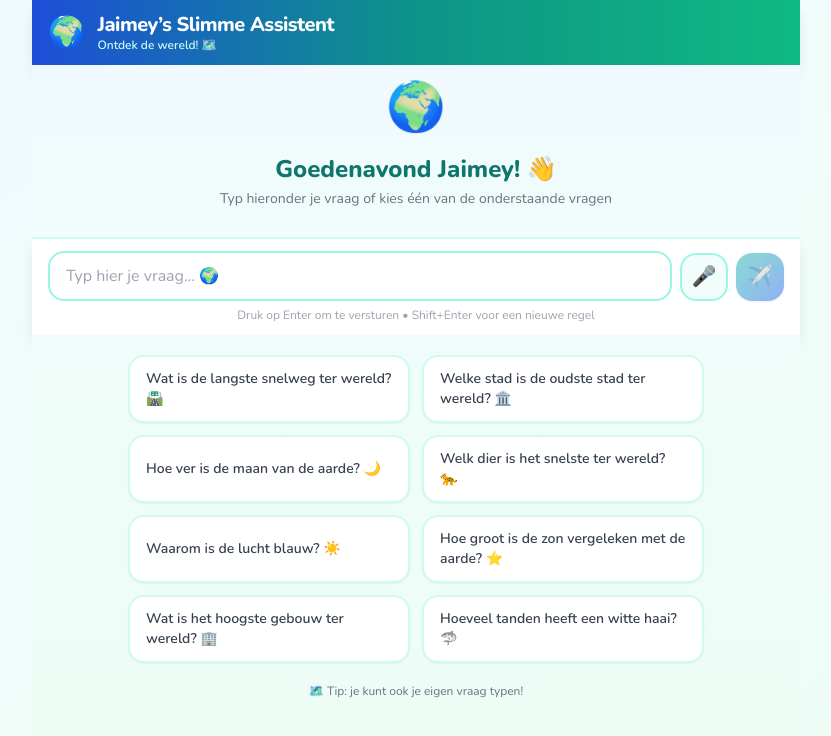
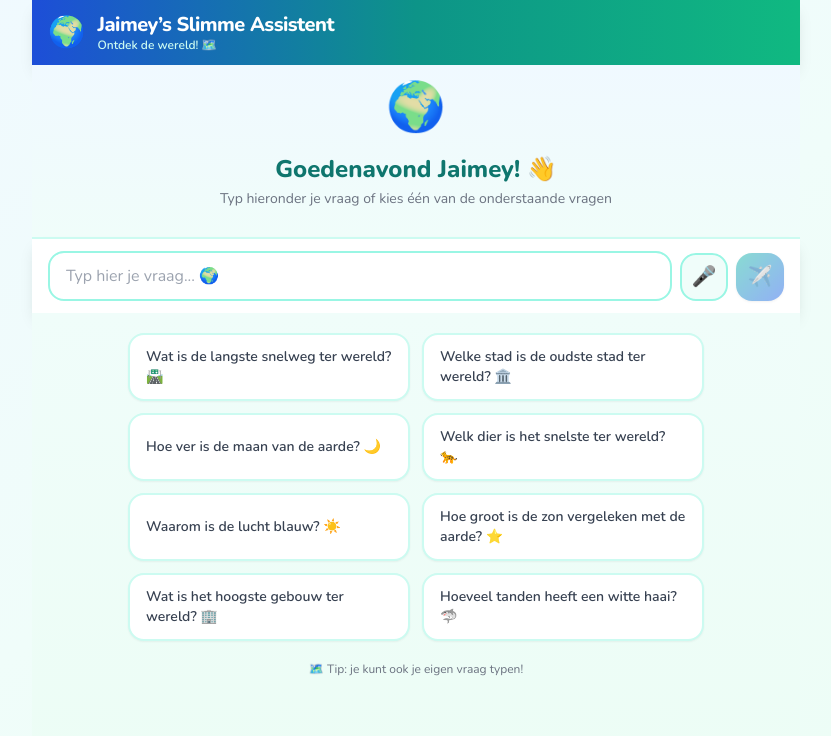
Before and after one commit to timbrons/AI-assistent-Jaimey, a Next.js app: page / in a window 1280 px wide. Shown: the top 736 px of the page, without its empty margins (224-1055 px from the left). Built offline with nearby package versions, Linux system fonts and the light colour scheme.

Commit message:
Verwijder hint-tekst onder het invoerveld
https://claude.ai/code/session_01UsxfqDx5AaNTwCzJWQs1Vh

```diff
--- a/components/ChatInterface.tsx
+++ b/components/ChatInterface.tsx
@@ -187,9 +187,6 @@ export default function ChatInterface() {
           ✈️
         </button>
       </div>
-      <p className="text-center text-xs text-gray-400 mt-1.5 select-none">
-        Druk op Enter om te versturen &bull; Shift+Enter voor een nieuwe regel
-      </p>
     </div>
   );
 
```
Also changed, not shown: 1 other file (tests, documents, lock files or other folders).
